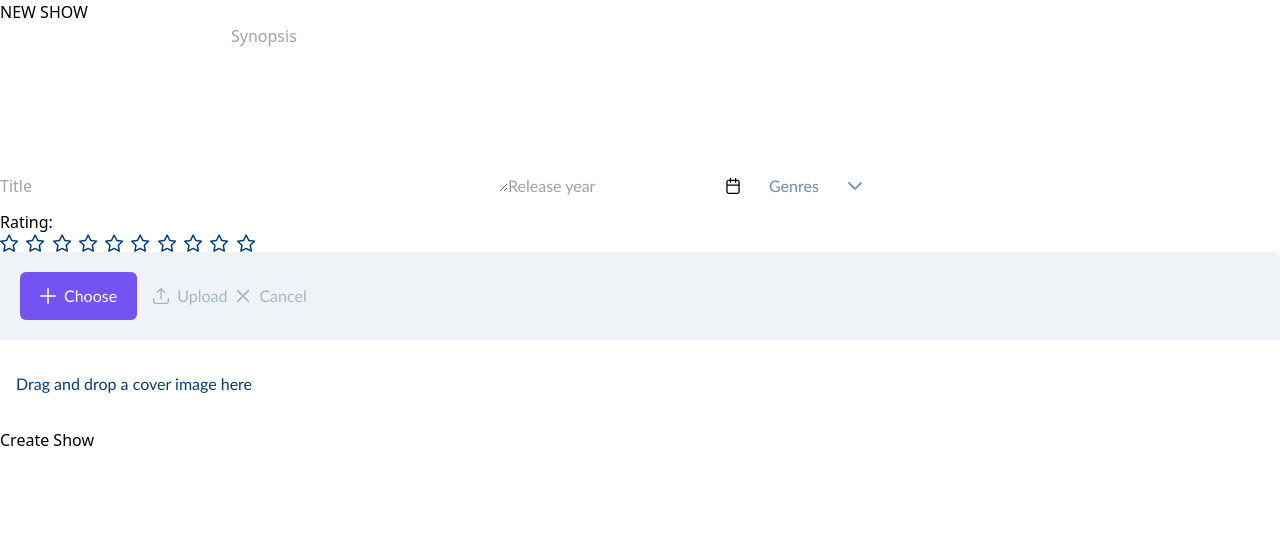
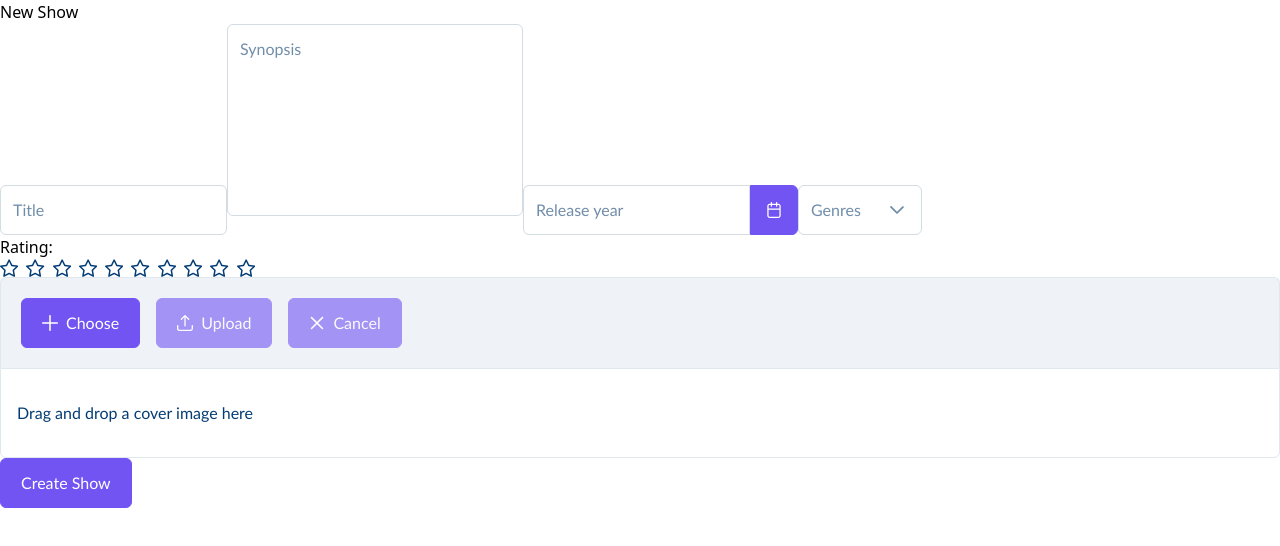
Before and after one commit to sameer1612/shows, a Next.js app: page /new-show in a window 1280 px wide. Shown: the top 546 px of the page. Built offline with nearby package versions, Linux system fonts and the light colour scheme.

Commit message:
separated globals and primereact css imports

```diff
--- a/src/app/globals.scss
+++ b/src/app/globals.scss
@@ -1,6 +1,4 @@
-@use './styles/button.scss';
-
-@layer tailwind-base, primereact, tailwind-utilities;
+@use './styles/index.scss';
 
 @layer tailwind-base {
   @tailwind base;
@@ -11,6 +9,4 @@
   @tailwind utilities;
 }
 
-.p-card {
-  @apply border-2 border-purple-100 shadow-none;
-}
+@layer tailwind-base, tailwind-utilities;
--- a/src/app/layout.tsx
+++ b/src/app/layout.tsx
@@ -1,19 +1,16 @@
 import type { Metadata } from 'next';
+import './globals.scss';
+
+// Separate import for PrimeReact styles to avoid override issue with globals stylesheet
 import 'primeicons/primeicons.css';
-import 'primereact/resources/primereact.min.css';
 import 'primereact/resources/themes/soho-light/theme.css';
-import './globals.scss';
 
 export const metadata: Metadata = {
   title: 'Shows Next App',
   description: 'Not generated by AI',
 };
 
-export default function RootLayout({
-  children,
-}: Readonly<{
-  children: React.ReactNode;
-}>) {
+export default function RootLayout({ children }: Readonly<{ children: React.ReactNode }>) {
   return (
     <html lang="en">
       <body>{children}</body>
--- a/src/app/new-show/page.tsx
+++ b/src/app/new-show/page.tsx
@@ -42,7 +42,7 @@ export default function NewShow() {
   return (
     <div className="mx-auto w-full max-w-5xl space-y-10 px-10 py-20">
       <header className="flex justify-between">
-        <h1 className="text-2xl font-semibold">NEW SHOW</h1>
+        <h1 className="text-2xl font-semibold">New Show</h1>
       </header>
 
       <main>
--- /dev/null
+++ b/src/app/styles/card.scss
@@ -0,0 +1,3 @@
+.p-card {
+  @apply border border-purple-100 shadow-none;
+}
--- /dev/null
+++ b/src/app/styles/index.scss
@@ -0,0 +1,2 @@
+@use './button.scss';
+@use './card.scss';
```
